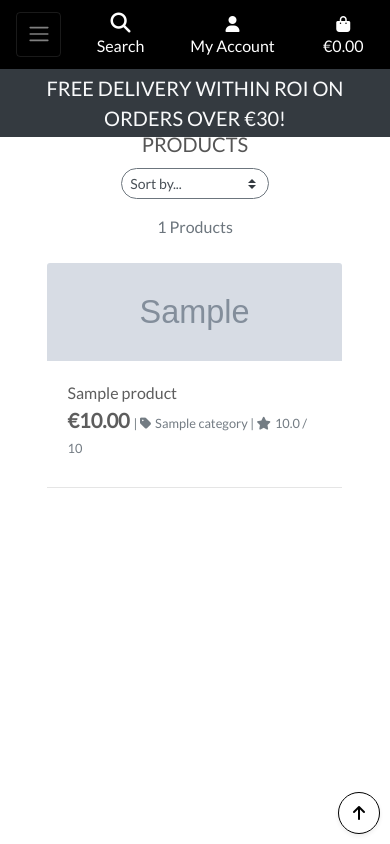
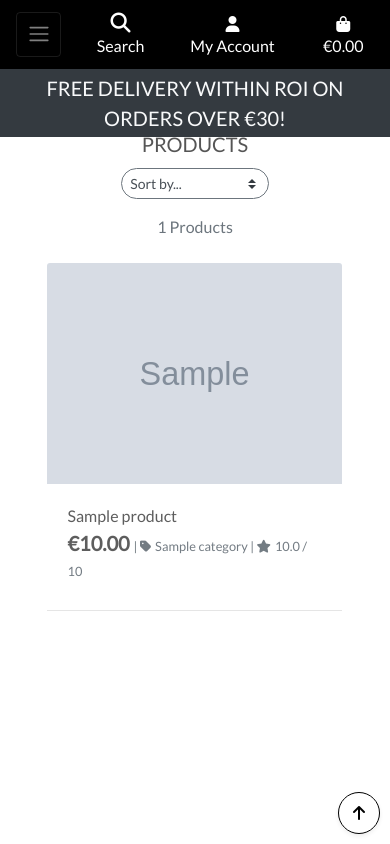
Before and after one commit to Code-Institute-Submissions/fpatrick-p5gh_JanResub, a Django app: page /products/ in a window 390 px wide. Run offline with Django 3.2, Linux system fonts and the light colour scheme; tables that the repository leaves empty hold one stand-in row (values such as "Sample post"); grey boxes marked "Sample" are stand-in pictures; some libraries are stand-ins or nearby versions.

Commit message:
make videos responsive on product detail page

```diff
--- a/products/templates/products/product_detail.html
+++ b/products/templates/products/product_detail.html
@@ -51,7 +51,7 @@
                         </small>
                     {% endif %}
                     <p class="mt-3">{{ product.description }}</p>
-                    {{ product.video | safe }}
+                    <div class="embed-responsive embed-responsive-16by9"> {{ product.video | safe }}</div>
                     {% if product.pegi %}
                         <div>
                             <small class="text-muted"><i class="fa-solid fa-hand"></i> PEGI {{ product.pegi }}</small>
--- a/static/css/base.css
+++ b/static/css/base.css
@@ -4,10 +4,9 @@ html {
 
 .card-img-top {
     width: 100%;
-    max-height: 25vw;
+    max-height: 450px;
 
 }
-
 
 .white-color {
     color: white;
```
